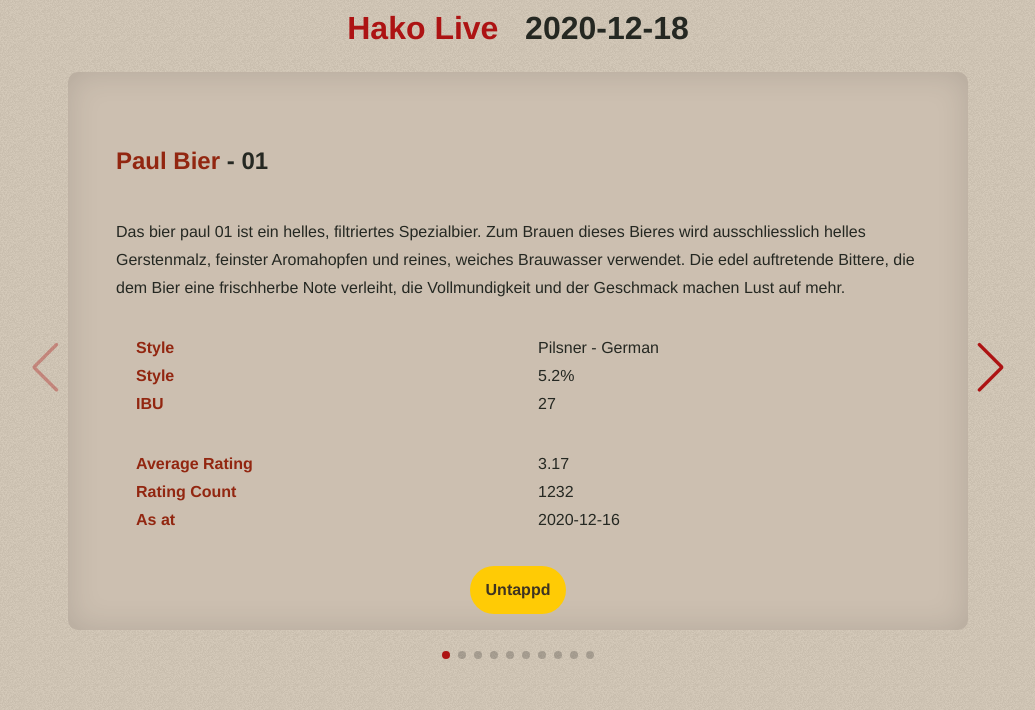
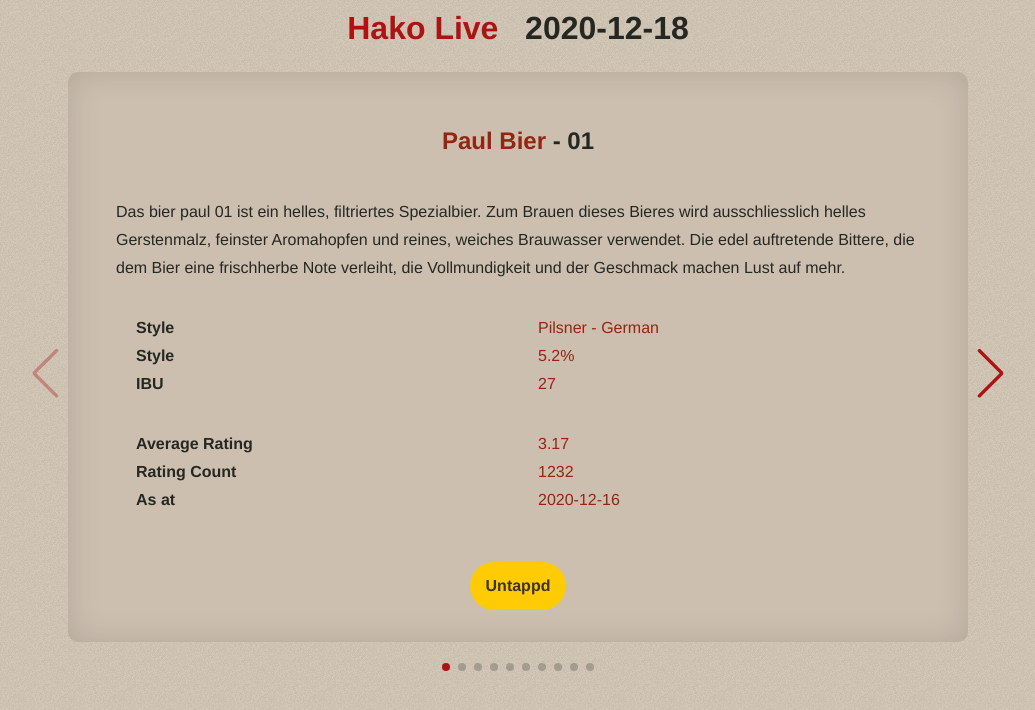
Before and after one commit to mountainash/hakolive, a Next.js app: page /sessions/2020-12-18 in a window 1280 px wide. Shown: the top 710 px of the page, without its empty margins (122-1157 px from the left). Built offline with nearby package versions, Linux system fonts and the light colour scheme; a web font is replaced by a local one.

Commit message:
Added Untappd data

```diff
--- a/pages/sessions/2020-12-18.js
+++ b/pages/sessions/2020-12-18.js
@@ -6,6 +6,8 @@
 import { Swiper, SwiperSlide } from 'swiper/react'
 
 SwiperCore.use([Navigation, Pagination, A11y, Keyboard, Mousewheel]);
+
+const Code = (p) => <code className={styles.inlineCode} {...p} />
 
 export default function FirstProst() {
 
@@ -28,46 +30,115 @@
 		{
 			name: 'Liberty Ale',
 			brand: 'Anchor Brewing Company',
+			style: 'IPA - American',
+			alco: 5.9,
+			ibu: 47,
+			rating: {
+				average: 3.48,
+				count: 103785,
+				fetched: '2021-01-12'
+			},
 			untappd: 'https://untappd.com/b/anchor-brewing-company-liberty-ale/5173'
 		},
 		{
 			name: 'IPA',
 			brand: 'Trois Dames',
+			style: 'IPA - American',
+			alco: 6.3,
+			ibu: 60,
+			rating: {
+				average: 3.64,
+				count: 2177,
+				fetched: '2021-01-12'
+			},
 			untappd: 'https://untappd.com/b/trois-dames-ipa/18247'
 		},
 		{
 			name: 'Stone Sap',
 			brand: 'Vibrant Forest Brewery',
+			style: 'IPA - New England',
+			alco: 6.8,
+			ibu: 10,
+			rating: {
+				average: 3.82,
+				count: 3572,
+				fetched: '2021-01-12'
+			},
 			untappd: 'https://untappd.com/b/vibrant-forest-brewery-stone-sap/2657375'
 		},
 		{
 			name: 'Orval',
 			brand: 'Brasserie d\'Orval',
+			style: 'Pale Ale - Belgian',
+			alco: 6.2,
+			ibu: 36,
+			rating: {
+				average: 3.72,
+				count: 186522,
+				fetched: '2021-01-12'
+			},
 			untappd: 'https://untappd.com/b/brasserie-d-orval-orval/851'
 		},
 		{
 			name: 'La Fraîcheur au Basilic',
 			brand: 'Trois Dames',
+			style: 'Wheat Beer - Witbier',
+			alco: 4.9,
+			rating: {
+				average: 3.6,
+				count: 641,
+				fetched: '2021-01-12'
+			},
 			untappd: 'https://untappd.com/b/trois-dames-la-fraicheur-au-basilic/291724'
 		},
 		{
 			name: 'Ayinger Celebrator',
 			brand: 'Ayinger Privatbrauerei',
+			style: 'Bock - Doppelbock',
+			alco: 6.7,
+			ibu: 24,
+			rating: {
+				average: 3.78,
+				count: 139333,
+				fetched: '2021-01-12'
+			},
 			untappd: 'https://untappd.com/b/ayinger-privatbrauerei-ayinger-celebrator/6683'
 		},
 		{
 			name: 'Merry Christmas',
 			brand: 'St. Laurentius',
+			style: 'Stout - Other',
+			alco: 6.5,
+			rating: {
+				average: 3.54,
+				count: 11,
+				fetched: '2021-01-12'
+			},
 			untappd: 'https://untappd.com/b/st-laurentius-merry-christmas/4105279'
 		},
 		{
 			name: 'Blåck',
 			brand: 'S&A Brewing',
+			style: 'Stout - Russian Imperial',
+			alco: 10.6,
+			rating: {
+				average: 3.99,
+				count: 10,
+				fetched: '2021-01-12'
+			},
 			untappd: 'https://untappd.com/b/s-and-a-brewing-black/4105339'
 		},
 		{
 			name: 'Grande Dame',
 			brand: 'Trois Dames',
+			style: 'Sour - Flanders Oud Bruin',
+			alco: 7,
+			ibu: 35,
+			rating: {
+				average: 3.84,
+				count: 5285,
+				fetched: '2021-01-12'
+			},
 			untappd: 'https://untappd.com/b/trois-dames-grande-dame/29273'
 		}
 	];
@@ -122,8 +193,8 @@
 					<Image
 						src={beer.image}
 						alt={`Photo of ${beer.name}`}
-						width={300}
-						height={700}
+						width={200}
+						height={500}
 						layout="responsive"
 					/>
 				</div>
--- a/styles/Session.module.css
+++ b/styles/Session.module.css
@@ -4,7 +4,6 @@
 }
 
 .image {
-  max-height: 85%;
   filter: grayscale(1) contrast(1.6) brightness(0.95);
   mix-blend-mode: multiply;
   object-fit: cover;
@@ -42,13 +41,18 @@
   display: flex;
   flex-direction: column;
   align-content: center;
+  width: 100%;
   animation-name: fadeIn;
   animation-duration: .7s;
   animation-fill-mode: both;
 }
 
-.beerinfo .brand,
-.beerinfo ul strong {
+.beerinfo h2 {
+  margin-top: 0;
+  text-align: center;
+}
+
+.beerinfo h2 .brand {
   color: var(--color-highlight);
 }
 
@@ -72,7 +76,12 @@
   flex-grow: 1;
 }
 
+.beerinfo ul li span {
+  color: var(--color-highlight);
+}
+
 .untappd {
+  margin: 2em auto;
   text-align: center;
 }
 
--- a/styles/Session.module.scss
+++ b/styles/Session.module.scss
@@ -4,7 +4,6 @@
 }
 
 .image {
-	max-height: 85%;
 	filter: grayscale(1) contrast(1.6) brightness(0.95);
 	mix-blend-mode: multiply;
 	object-fit: cover;
@@ -42,15 +41,20 @@
 	flex-direction: column;
 	align-content: center;
 
+	width: 100%;
+
 	animation-name: fadeIn;
 	animation-duration: .7s;
 	animation-fill-mode: both;
 
-	.brand,
-	ul strong {
-		color: var(--color-highlight);
+	h2 {
+		margin-top: 0;
+		text-align: center;
+
+		.brand {
+			color: var(--color-highlight);
+		}
 	}
-
 	ul {
 		display: flex;
 		flex-direction: column;
@@ -68,10 +72,14 @@
 				flex-basis: 0;
 				flex-grow: 1;
 			}
+			span {
+				color: var(--color-highlight);
+			}
 		}
 	}
 }
 .untappd {
+	margin: 2em auto;
 	text-align: center;
 
 	a {
```
